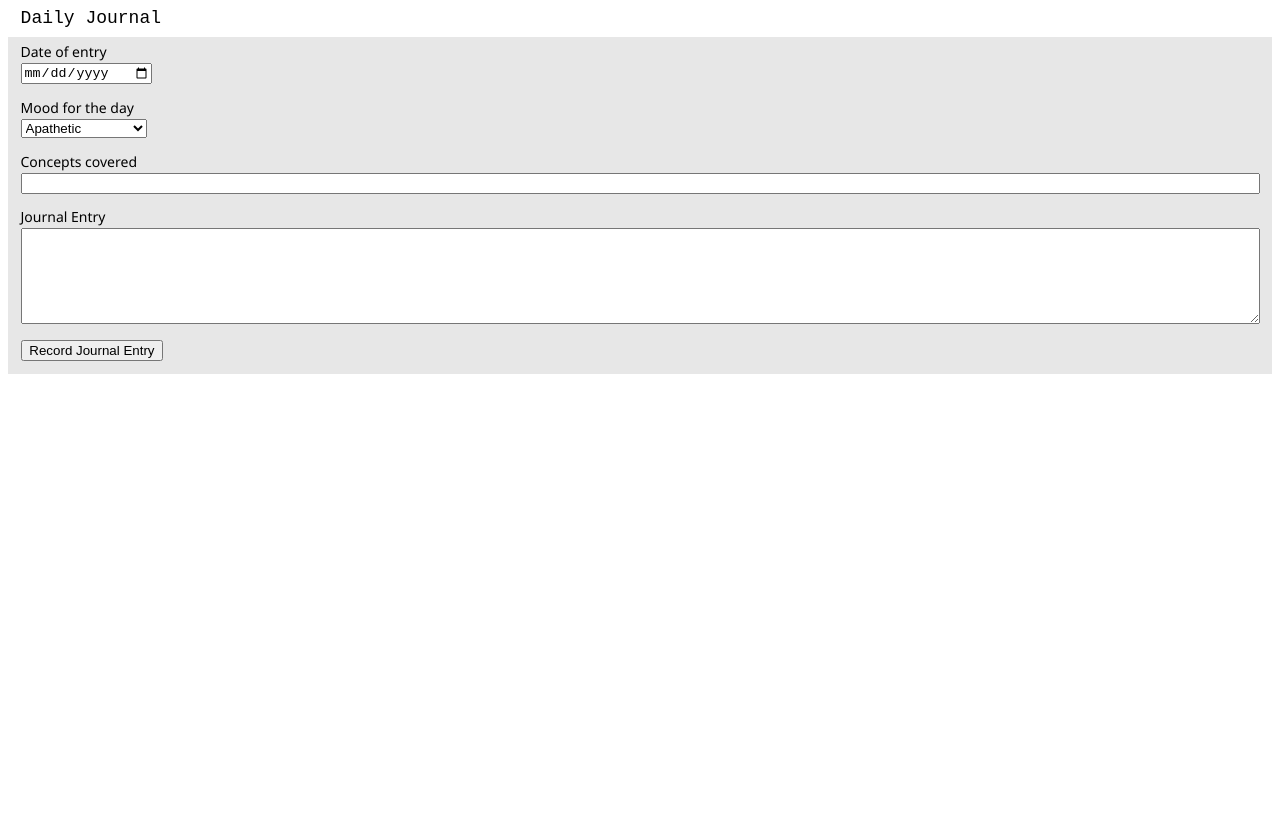
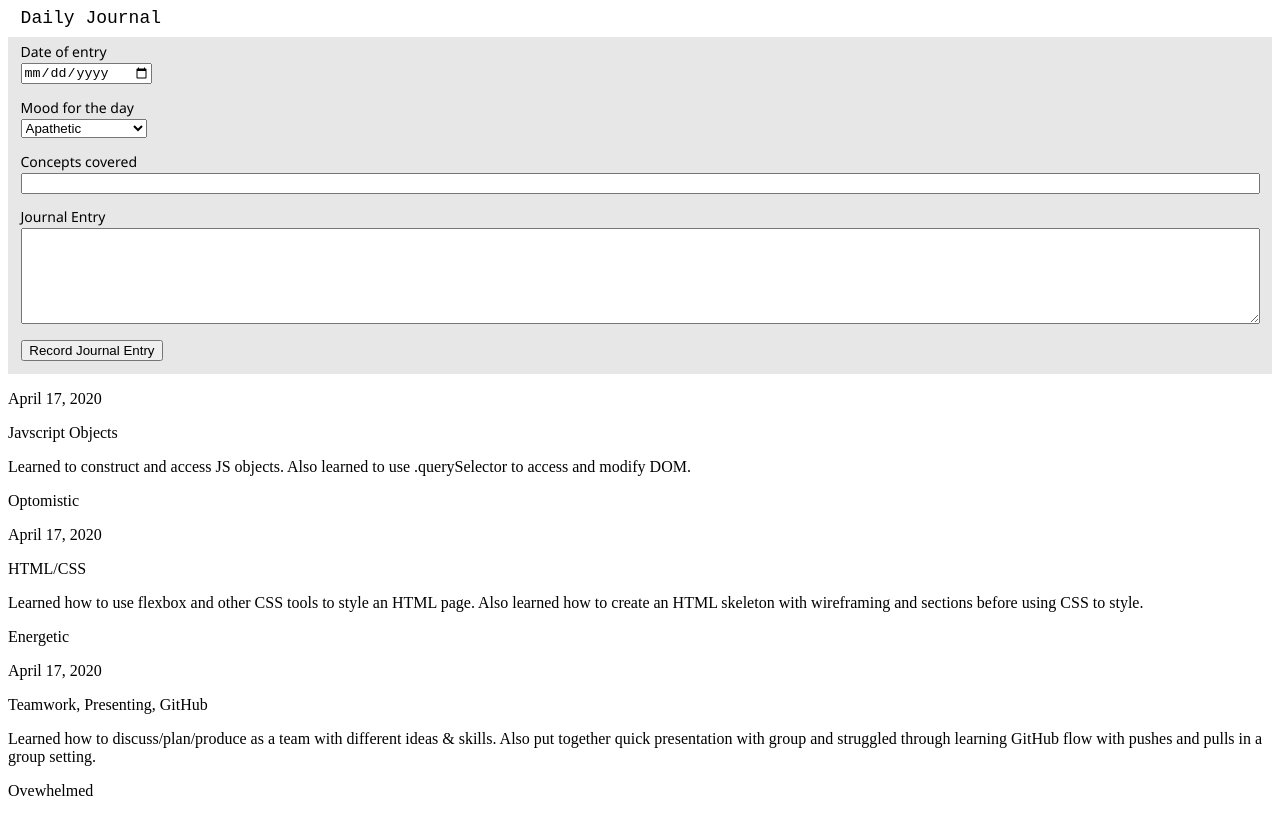
Before and after one commit to ZachNich/daily_journal, a plain HTML site: page index.html in a window 1280 px wide. Drawn offline with Linux system fonts and the light colour scheme.

Commit message:
DJ3 complete

```diff
--- a/index.html
+++ b/index.html
@@ -33,7 +33,7 @@
         </fieldset>
         <button class="button__journal">Record Journal Entry</button>
     </form>
-
+    <article class="entryLog"></article>
     <script src="scripts/journal.js"></script>
 </body>
 </html>
--- a/scripts/journal.js
+++ b/scripts/journal.js
@@ -1,4 +1,5 @@
-const journalEntry_One = {
+const journalEntries = [
+    {
         date: {
             day: 17,
             month: 'April',
@@ -7,9 +8,8 @@ const journalEntry_One = {
         concepts: "Javscript Objects",
         entry: "Learned to construct and access JS objects. Also learned to use .querySelector to access and modify DOM.",
         mood: "Optomistic"
-}
-
-const journalEntry_Two = {
+    },
+    {
         date: {
             day: 17,
             month: 'April',
@@ -18,9 +18,8 @@ const journalEntry_Two = {
         concepts: "HTML/CSS",
         entry: "Learned how to use flexbox and other CSS tools to style an HTML page. Also learned how to create an HTML skeleton with wireframing and sections before using CSS to style.",
         mood: "Energetic"
-}
-
-const journalEntry_Three = {
+    },
+    {
         date: {
             day: 17,
             month: 'April',
@@ -30,9 +29,16 @@ const journalEntry_Three = {
         entry: "Learned how to discuss/plan/produce as a team with different ideas & skills. Also put together quick presentation with group and struggled through learning GitHub flow with pushes and pulls in a group setting.",
         mood: "Ovewhelmed"
     }
+];
 
-const journalEntries = [];
+const makeJournalEntryComponent = (journalEntry) => {
+    return `<section><p class="date">${journalEntry.date.month} ${journalEntry.date.day}, ${journalEntry.date.year}</p><p class="concepts">${journalEntry.concepts}</p><p class="entry">${journalEntry.entry}</p><p class="mood">${journalEntry.mood}</p></section>`;
+}
 
-journalEntries.push(journalEntry_One);
-journalEntries.push(journalEntry_Two);
-journalEntries.push(journalEntry_Three);
+const renderJournalEntries = (entries) => {
+    entries.forEach(entry => {
+        document.querySelector('.entryLog').innerHTML += makeJournalEntryComponent(entry);
+    });
+}
+
+renderJournalEntries(journalEntries);
```
Lines whose indentation alone changed are shown as unchanged.
